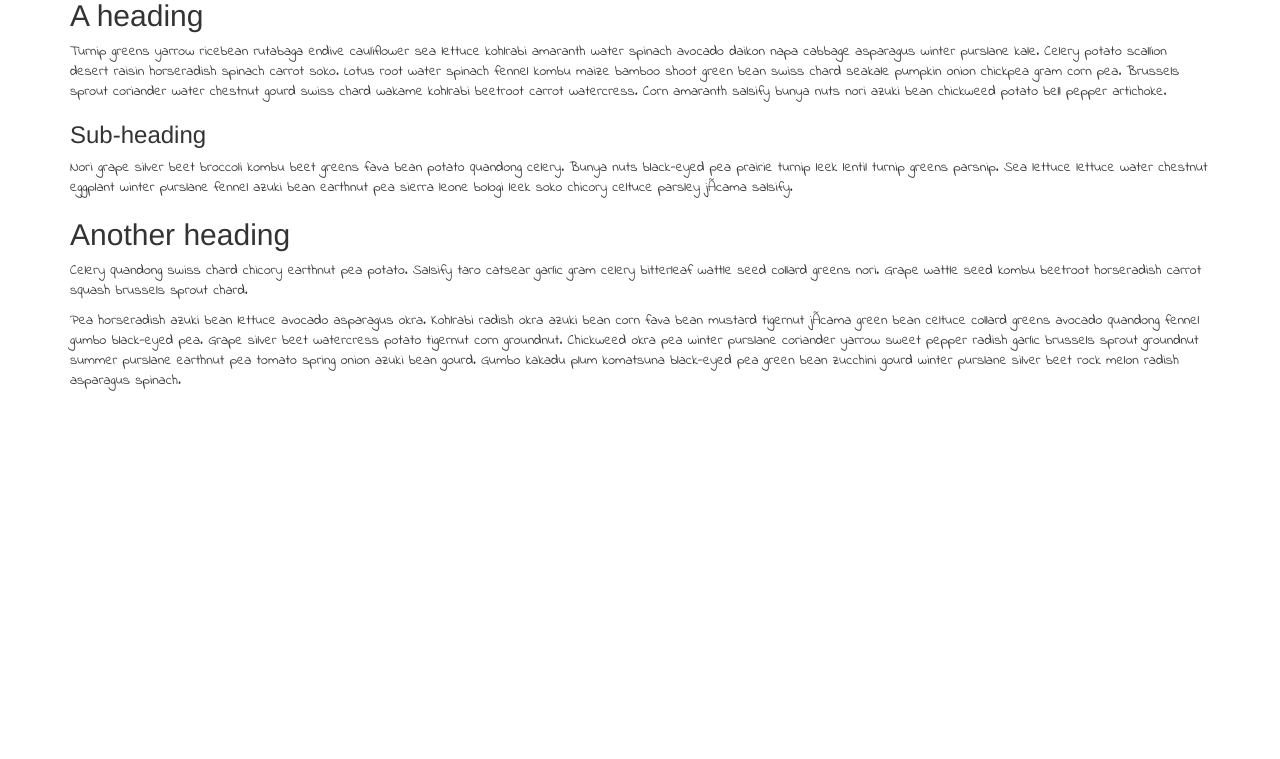
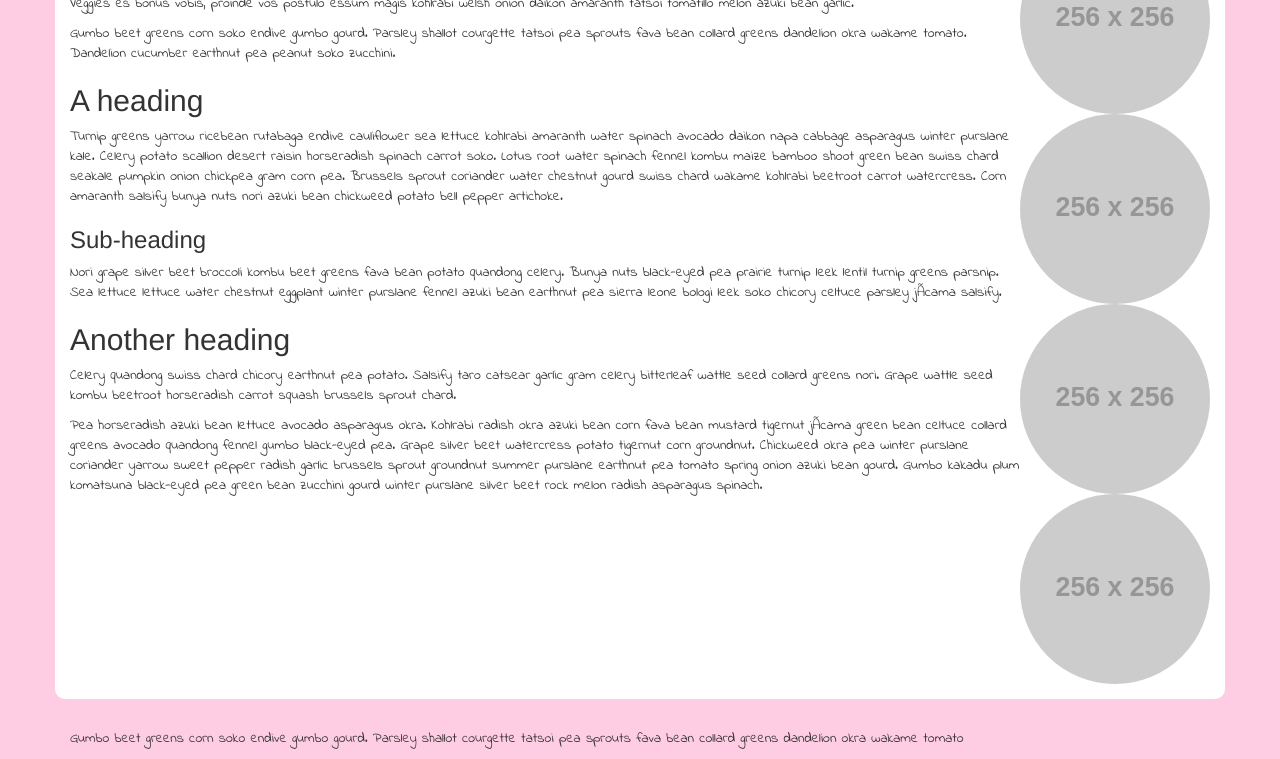
Before and after one commit to typingincolor/fifi, a plain HTML site: page v2.html in a window 1280 px wide. Shown: the part 704-1463 px from the top of the page. Before the commit the page ends 1105 px from the top, so only its background shows below. Drawn offline with Linux system fonts and the light colour scheme; placeholder pictures from the web are drawn by us.

Commit message:
hide images when xs

```diff
--- a/css/style.css
+++ b/css/style.css
@@ -11,6 +11,24 @@
 .nopadding {
     padding: 0;
     #margin-top: -1px;
+}
+
+body {
+    background-color: #ffcde3;
+}
+
+#content {
+    background-color: white;
+    padding-top: 15px;
+    padding-bottom: 15px;
+    margin-top: 60px;
+    margin-bottom: 30px;
+    border-radius: 10px;
+}
+
+#gallery {
+    margin-top: 5px;
+    margin-bottom: 5px;
 }
 
 @media only screen and (min-width: 320px) {
--- a/v2.html
+++ b/v2.html
@@ -11,7 +11,8 @@
     <link href='https://fonts.googleapis.com/css?family=Indie+Flower' rel='stylesheet' type='text/css'>
 </head>
 <body>
-<div class="container">
+<div id="content" class="container">
+    <div id="header">
         <div class="col-xs-6 col-sm-6 col-md-3 col-lg-3 nopadding">
             <img class="img-responsive" src="http://placehold.it/512x512?text=logo"/>
         </div>
@@ -40,14 +41,17 @@
                 <li><a href="#">contact</a></li>
             </ul>
         </div>
+    </div>
 
-    <div class="col-xs-12 col-sm-12 col-md-12 col-lg-12 nopadding">
-        <img class="pull-right img-responsive" src="http://placehold.it/1768x400/FFBF7C/000?text=gallery"/>
+    <div id="gallery" class="col-xs-12 col-sm-12 col-md-12 col-lg-12 nopadding">
+        <img class="img-responsive" src="http://placehold.it/1768x400?text=gallery"/>
     </div>
 
     <div class="col-xs-12 col-sm-12 col-md-12 col-lg-12 nopadding">
+        <div class="col-xs-12 col-sm-10 col-md-10 col-lg-10 nopadding">
             <h1>Fiona's Cakes and Bakes</h1>
-        <p>Veggies es bonus vobis, proinde vos postulo essum magis kohlrabi welsh onion daikon amaranth tatsoi tomatillo
+            <p>Veggies es bonus vobis, proinde vos postulo essum magis kohlrabi welsh onion daikon amaranth tatsoi
+                tomatillo
                 melon
                 azuki bean garlic.</p>
 
@@ -56,9 +60,11 @@
                 greens dandelion okra wakame tomato. Dandelion cucumber earthnut pea peanut soko zucchini.</p>
 
             <h2>A heading</h2>
-        <p>Turnip greens yarrow ricebean rutabaga endive cauliflower sea lettuce kohlrabi amaranth water spinach avocado
+            <p>Turnip greens yarrow ricebean rutabaga endive cauliflower sea lettuce kohlrabi amaranth water spinach
+                avocado
                 daikon
-            napa cabbage asparagus winter purslane kale. Celery potato scallion desert raisin horseradish spinach carrot
+                napa cabbage asparagus winter purslane kale. Celery potato scallion desert raisin horseradish spinach
+                carrot
                 soko.
                 Lotus root water spinach fennel kombu maize bamboo shoot green bean swiss chard seakale pumpkin onion
                 chickpea gram
@@ -67,13 +73,15 @@
                 Corn amaranth salsify bunya nuts nori azuki bean chickweed potato bell pepper artichoke.</p>
 
             <h3>Sub-heading</h3>
-        <p>Nori grape silver beet broccoli kombu beet greens fava bean potato quandong celery. Bunya nuts black-eyed pea
+            <p>Nori grape silver beet broccoli kombu beet greens fava bean potato quandong celery. Bunya nuts black-eyed
+                pea
                 prairie turnip leek lentil turnip greens parsnip. Sea lettuce lettuce water chestnut eggplant winter
                 purslane fennel
                 azuki bean earthnut pea sierra leone bologi leek soko chicory celtuce parsley jÃ­cama salsify.</p>
 
             <h2>Another heading</h2>
-        <p>Celery quandong swiss chard chicory earthnut pea potato. Salsify taro catsear garlic gram celery bitterleaf
+            <p>Celery quandong swiss chard chicory earthnut pea potato. Salsify taro catsear garlic gram celery
+                bitterleaf
                 wattle
                 seed collard greens nori. Grape wattle seed kombu beetroot horseradish carrot squash brussels sprout
                 chard.</p>
@@ -82,16 +90,30 @@
                 mustard
                 tigernut jÃ­cama green bean celtuce collard greens avocado quandong fennel gumbo black-eyed pea. Grape
                 silver beet
-            watercress potato tigernut corn groundnut. Chickweed okra pea winter purslane coriander yarrow sweet pepper
+                watercress potato tigernut corn groundnut. Chickweed okra pea winter purslane coriander yarrow sweet
+                pepper
                 radish
-            garlic brussels sprout groundnut summer purslane earthnut pea tomato spring onion azuki bean gourd. Gumbo
+                garlic brussels sprout groundnut summer purslane earthnut pea tomato spring onion azuki bean gourd.
+                Gumbo
                 kakadu
                 plum komatsuna black-eyed pea green bean zucchini gourd winter purslane silver beet rock melon radish
                 asparagus
                 spinach.</p>
         </div>
+        <div class="hidden-xs col-sm-2 col-md-2 col-lg-2 nopadding">
+            <img class="img-responsive img-circle" src="http://placehold.it/256x256?text=image1"/>
+            <img class="img-responsive img-circle" src="http://placehold.it/256x256?text=image2"/>
+            <img class="img-responsive img-circle" src="http://placehold.it/256x256?text=image3"/>
+            <img class="img-responsive img-circle" src="http://placehold.it/256x256?text=image4"/>
         </div>
-
+    </div>
+</div>
+<footer>
+    <div class="container">
+        <p>Gumbo beet greens corn soko endive gumbo gourd. Parsley shallot courgette tatsoi pea sprouts fava bean
+            collard greens dandelion okra wakame tomato</p>
+    </div>
+</footer>
 <script src="./js/jquery-2.2.4.min.js"></script>
 <script src="./js/bootstrap.min.js"></script>
 </body>
```
Lines whose indentation alone changed are shown as unchanged.
